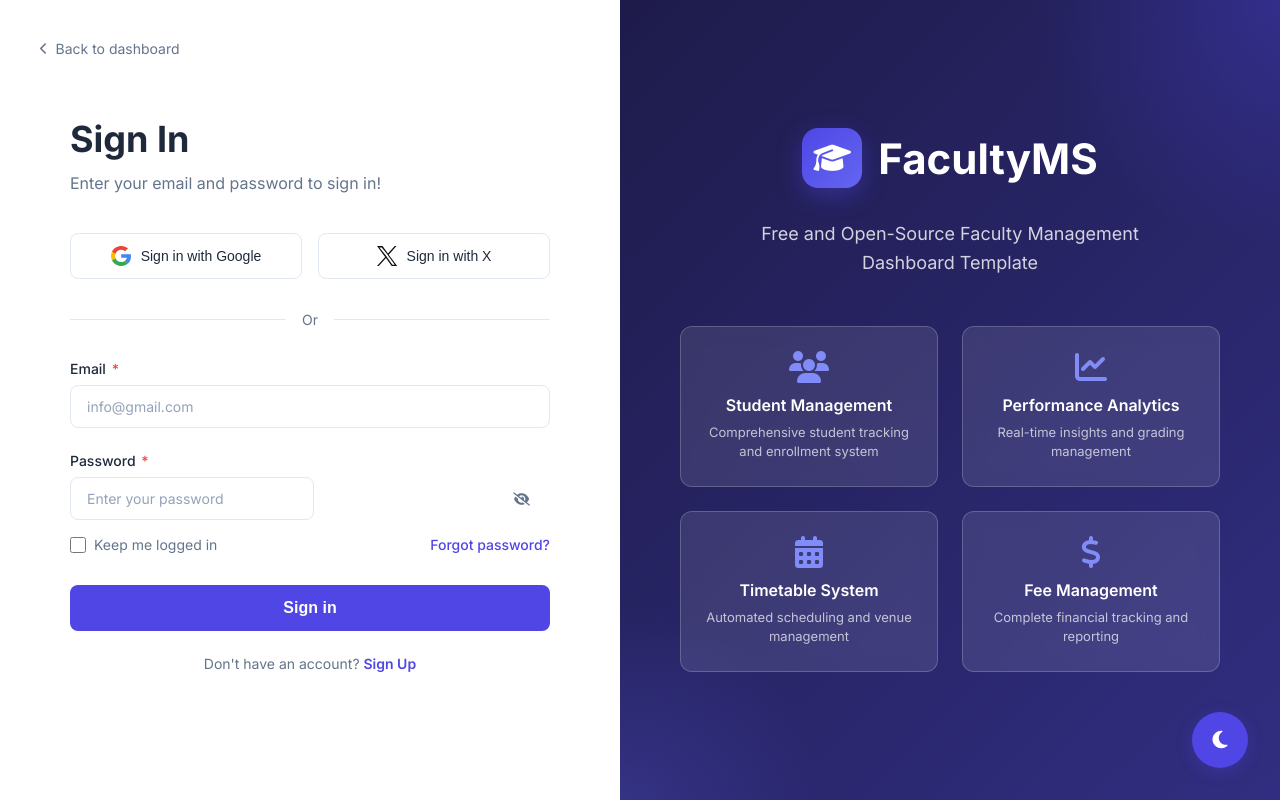
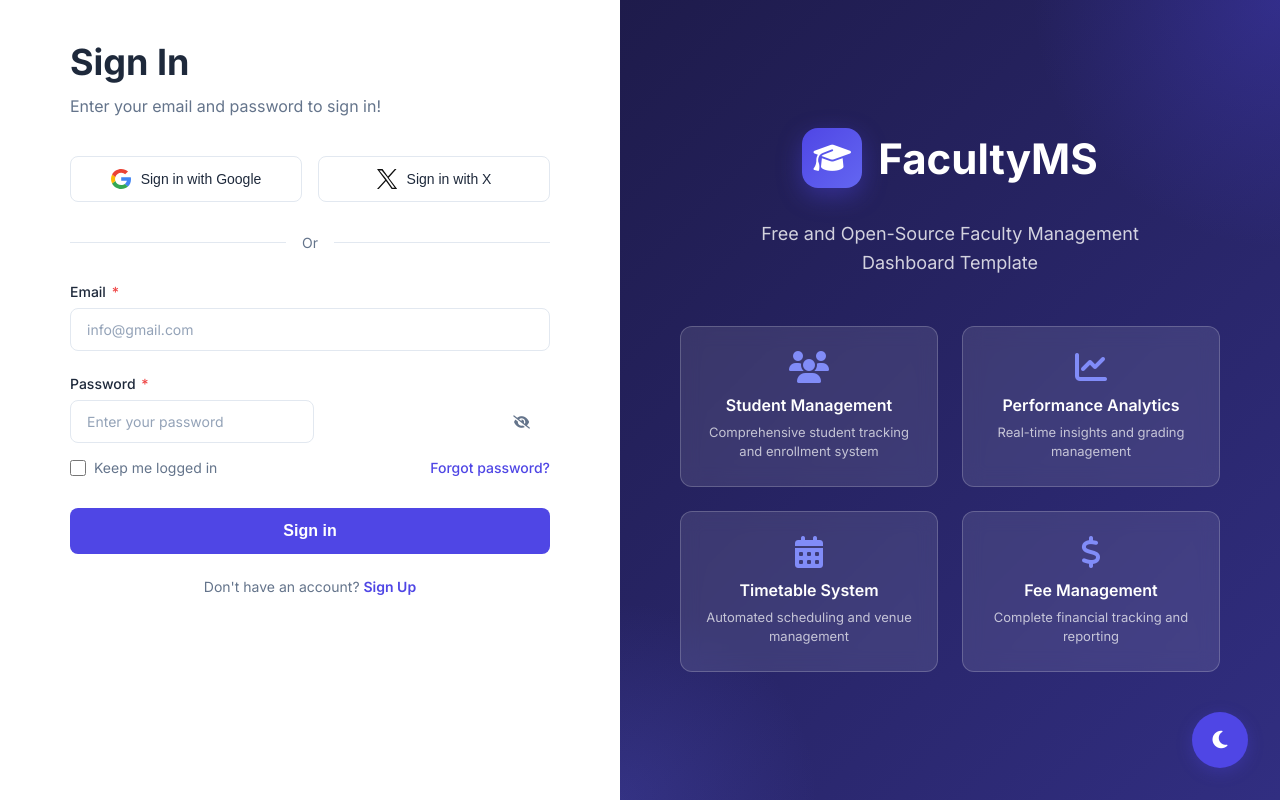
Before and after one commit to steve-ongera/UoN-Faculty-of-Business-Management-System, a Django app: page / in a window 1280 px wide. Run offline with Django 5.2, Linux system fonts and the light colour scheme.

Commit message:
made changes

```diff
--- a/templates/admin_base.html
+++ b/templates/admin_base.html
@@ -1,9 +1,11 @@
+{% load static %}
 <!DOCTYPE html>
 <html lang="en">
 <head>
     <meta charset="UTF-8">
     <meta name="viewport" content="width=device-width, initial-scale=1.0">
     <title>{% block title %}Faculty Management System{% endblock %}</title>
+    <link rel="icon" type="image/png" href="{% static 'images/uon-logo.png' %}">
 
     <!-- Fonts -->
     <link href="https://fonts.googleapis.com/css2?family=Inter:wght@300;400;500;600;700&display=swap" rel="stylesheet">
--- a/templates/authentication/login.html
+++ b/templates/authentication/login.html
@@ -1,10 +1,11 @@
+{% load static %}
 <!DOCTYPE html>
 <html lang="en">
 <head>
     <meta charset="UTF-8">
     <meta name="viewport" content="width=device-width, initial-scale=1.0">
     <title>Sign In - Faculty Management System</title>
-
+    <link rel="icon" type="image/png" href="{% static 'images/uon-logo.png' %}">
     <link href="https://fonts.googleapis.com/css2?family=Inter:wght@300;400;500;600;700&display=swap" rel="stylesheet">
     <link rel="stylesheet" href="https://cdnjs.cloudflare.com/ajax/libs/font-awesome/6.4.0/css/all.min.css">
 
@@ -490,10 +491,7 @@
 <body>
     <!-- Login Container -->
     <div class="login-container">
-        <a href="#" class="back-link">
-            <i class="fas fa-chevron-left"></i>
-            Back to dashboard
-        </a>
+
 
         <div class="login-content">
             <div class="login-header">
--- a/templates/student_base.html
+++ b/templates/student_base.html
@@ -1,9 +1,11 @@
+{% load static %}
 <!DOCTYPE html>
 <html lang="en">
 <head>
     <meta charset="UTF-8">
     <meta name="viewport" content="width=device-width, initial-scale=1.0">
     <title>{% block title %}Faculty Management Portal{% endblock %}</title>
+    <link rel="icon" type="image/png" href="{% static 'images/uon-logo.png' %}">
 
     <!-- Fonts -->
     <link href="https://fonts.googleapis.com/css2?family=Inter:wght@300;400;500;600;700&display=swap" rel="stylesheet">
@@ -579,7 +581,7 @@
                 <span>Settings</span>
             </a>
 
-            <a href="#" class="menu-item">
+            <a href="{% url 'logout'%}" class="menu-item">
                 <i class="fas fa-sign-out-alt"></i>
                 <span>Logout</span>
             </a>
```
Also changed, not shown: db.sqlite3, static/images/uon-logo.png (added).
